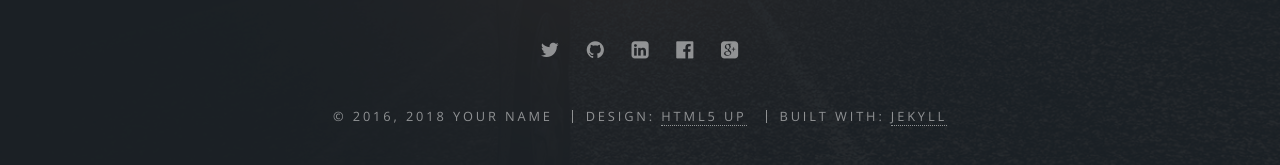
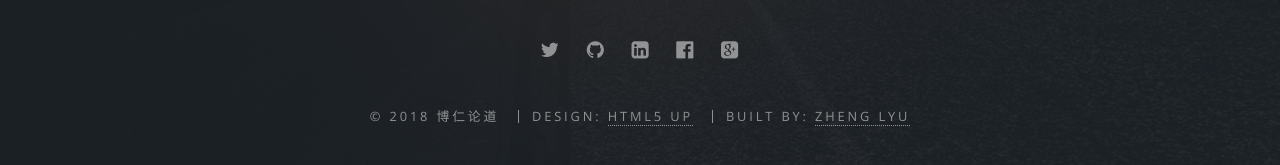
Before and after one commit to speed-driver/speed-driver.github.io, a Jekyll site: the page built from index.html, in a window 1280 px wide and 900 px high, scrolled down 3484 px. Shown: the part 681-846 px from the top of the window. Built offline with Jekyll 4.4.1, drawn with Linux system fonts in a browser that asks for light colours; some of the changed text lies outside the part shown.

Commit message:
update
update

```diff
--- a/_config.yml
+++ b/_config.yml
@@ -8,11 +8,11 @@
   驾校直招  合法资质  无隐形消费
   电话/微信：17784739605
   crafted by [HTML5 UP](http://html5up.net)
-owner: Your Name # or company name
-first_published: 2016 # if migrating another site, the year of your first publish
+owner: 博仁论道 # or company name
+first_published: 2018 # if migrating another site, the year of your first publish
 email: your-email@domain.com
 baseurl: "" # the subpath of your site, e.g. /blog
-url: "http://yourdomain.com" # the base hostname & protocol for your site
+url: "http://speed-driver.cn" # the base hostname & protocol for your site
 social:
   twitter: https://twitter.com/<username>
   github: https://github.com/<username>
--- a/_includes/footer.html
+++ b/_includes/footer.html
@@ -22,6 +22,6 @@
     {{ thisyear }}
     {% if site.owner %}{{ site.owner }}{% else %}{{ site.title }}{% endif %}</li>
     <li>Design: <a href="http://html5up.net" target="_blank">HTML5 UP</a></li>
-    <li>Built with: <a href="http://jekyllrb.com" target="_blank">Jekyll</a></li>
+    <li>Built by: <a href="http://zhenglyu.com" target="_blank">Zheng Lyu</a></li>
   </ul>
 </footer>
--- a/index.html
+++ b/index.html
@@ -7,7 +7,7 @@
 							<h2>{{ site.title }}</h2>
 							<p>{{ site.description | markdownify }}</p>
 							<ul class="actions">
-								<li><a href="#" class="button special">Activate</a></li>
+								<li><a href="tel:17784739605" class="button special">咨询热线：17784739605</a></li>
 							</ul>
 						</div>
 						<a href="#one" class="more scrolly">Learn More</a>
```
